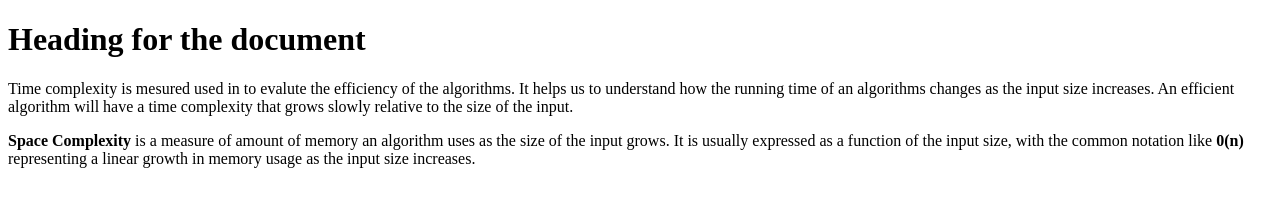
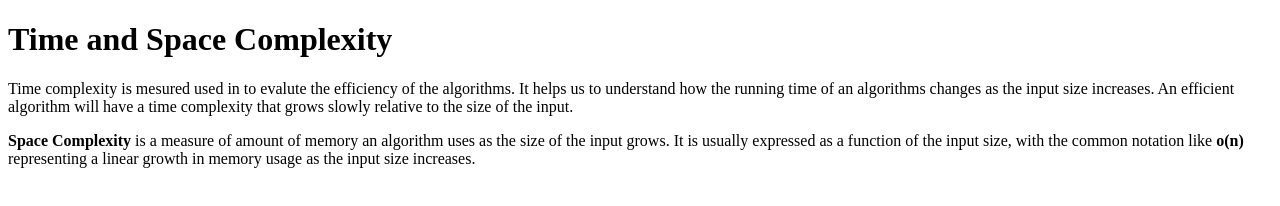
Before and after one commit to acciojob/time-and-space-complexity-RajChavan17, a website: page main.html in a window 1280 px wide. Drawn offline with Linux system fonts and the light colour scheme.

Commit message:
created a submission

```diff
--- a/main.html
+++ b/main.html
@@ -8,9 +8,9 @@
 
 <body>
 	<!-- the entire body must be written by student -->
-	<h1>Heading for the document</h1>
+	<h1>Time and Space Complexity</h1>
 	<p>Time complexity is mesured used in to evalute the efficiency of the algorithms. It helps us to understand how the running time of an algorithms changes as the input size increases. An efficient algorithm will have a time complexity that grows slowly relative to the size of the input.</p>
-	<p><b>Space Complexity</b> is a measure of amount of memory an algorithm uses as the size of the input grows. It is usually expressed as a function of the input size, with the common notation like <b>0(n)</b> representing a linear growth in memory usage as the input size increases.</p>
+	<p><b>Space Complexity</b> is a measure of amount of memory an algorithm uses as the size of the input grows. It is usually expressed as a function of the input size, with the common notation like <b>o(n)</b> representing a linear growth in memory usage as the input size increases.</p>
     <script type="text/javascript" src="./script.js">
 </script>
 
```
